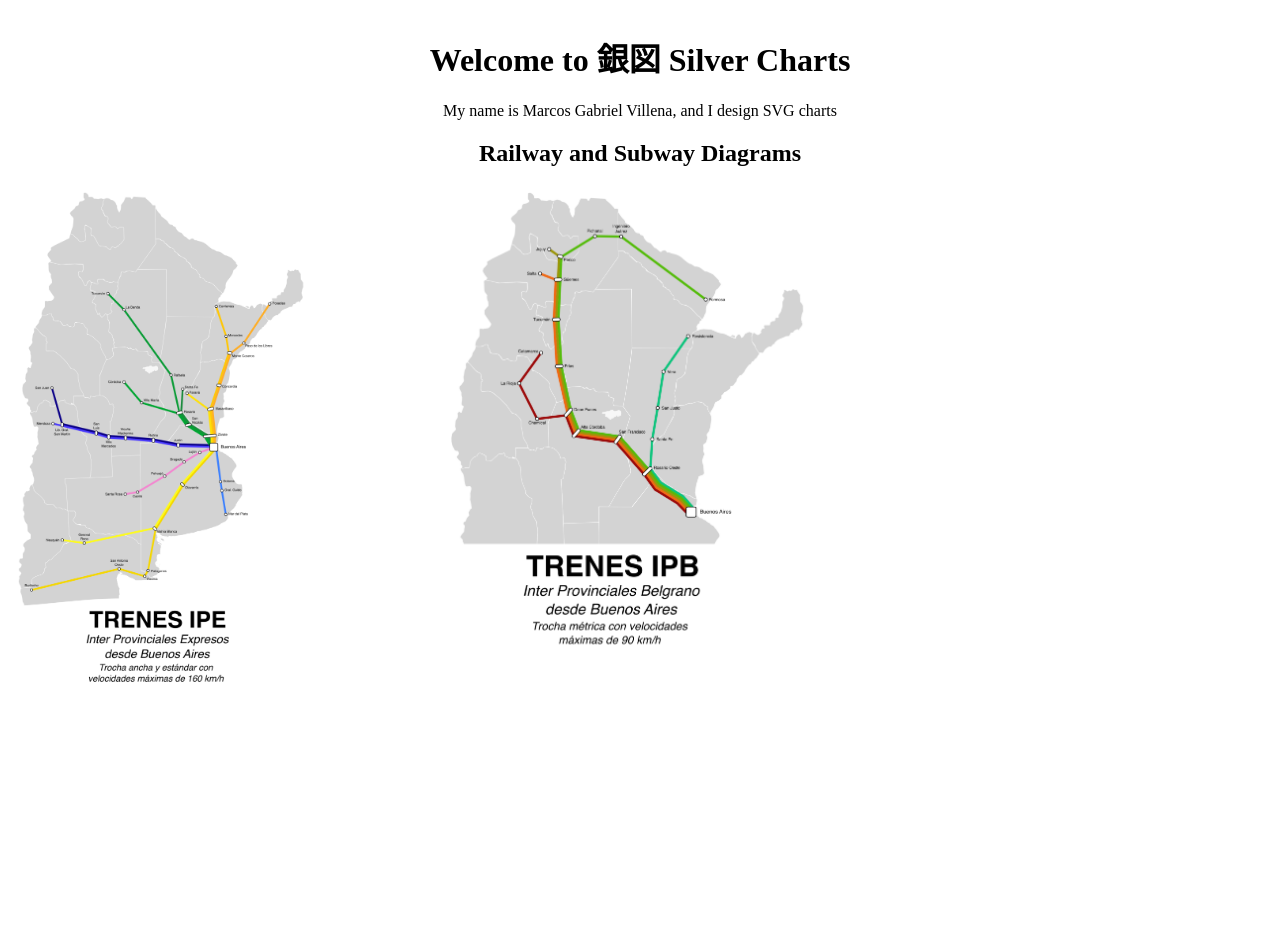
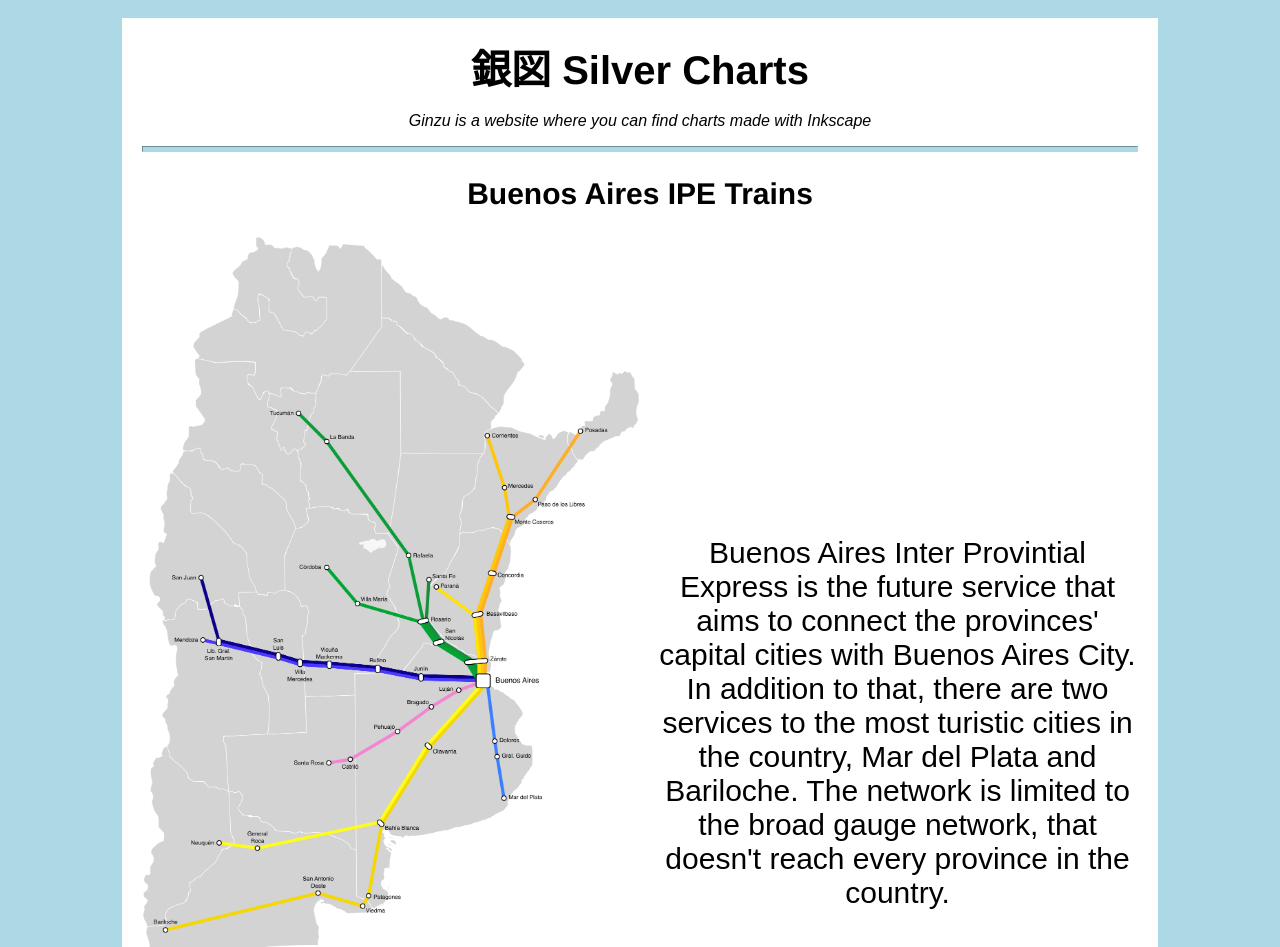
Before and after one commit to Silverbone6/ginzu.github.io, a plain HTML site: page index.html in a window 1280 px wide. Shown: the top 947 px of the page. Before the commit the page ends 800 px from the top, so only its background shows below. Drawn offline with Linux system fonts and the light colour scheme.

Commit message:
new maps uploaded

```diff
--- a/index.html
+++ b/index.html
@@ -3,20 +3,56 @@
   <head>
     <meta charset="utf-8" />
     <meta name="viewport" content="width=device-width, initial-scale=1.0" />
-    <title>銀図 Silver Charts</title>
+    <title>Ginzu 銀図 Silver Charts</title>
     <link href="styles.css" rel="stylesheet"/>
   </head>
   <body>
-    <h1>Welcome to 銀図 Silver Charts</h1>
-    <p>My name is Marcos Gabriel Villena, and I design SVG charts</p>
-    <h2>Railway and Subway Diagrams</h2>
-    <div class="row">
-      <div class="column">
-        <img src="Argentina IPE desde BS AS.png" alt="Inter Provintial Express from Buenos Aires">
-      </div>
-      <div class="column">
-        <img src="Argentina IPBelgrano desde BS AS.png" alt="Inter Provintial Belgrano from Buenos Aires">
-      </div>
+    <div class="menu">
+      <main>
+        <h1>銀図 Silver Charts</h1>
+        <p class="subtitle">Ginzu is a website where you can find charts made with Inkscape</p>
+        <hr>
+        <section>
+          <h2>Buenos Aires IPE Trains</h2>
+          <div class="container">
+            <div class="image">
+              <img src="Argentina IPE desde BS AS.png" alt="IPE_Bs_As"/>
+            </div>
+            <div class="description">
+              <p>Buenos Aires Inter Provintial Express is the future service that aims to connect the provinces' capital cities with Buenos Aires City. In addition to that, there are two services to the most turistic cities in the country, Mar del Plata and Bariloche. The network is limited to the broad gauge network, that doesn't reach every province in the country.</p>
+            </div>
+          </div>
+        </section>
+        <section>
+          <h2>Buenos Aires IPB Trains</h2>
+          <div class="container">
+            <div class="image">
+              <img src="Argentina IPBelgrano desde BS AS.png" alt="IPB_Bs_As"/>
+            </div>
+            <div class="description">
+              <p>Buenos Aires Inter Provintial Belgrano is the future service that compared to IPE, uses the metric gauge network, known as "Belgrano". It aims to connect every capital city where the IPE doesn't go. The metric gauge does reach other capital cities but due they are already served by IPE, there is no reason to include them. They will be included in regional Belgrano services.</p>
+            </div>
+          </div>
+        </section>
+        <section>
+          <h2>Argentinian Trains to the Coast</h2>
+          <div class="container">
+            <div class="image">
+              <img src="TAC.png" alt="TAC"/>
+            </div>
+            <div class="description">
+              <p>Argentinian Trains to the Coast is the future network that connects the principal cities of the country with the most famous city when it comes to summer vacation: Mar del Plata. In addition to that, there are included multiple shuttle services between middle-stations and Pinamar, Necochea, and Miramar, also famous for their beaches.</p>
+            </div>
+          </div>
+        </section>
+      </main>
+      <hr class="bottom-line">
+      <footer>
+        <p>
+          <a href="https://www.freecodecamp.org" target="_blank">Visit our website</a>
+        </p>
+        <p class="address">123 Free Code Camp Drive</p>
+      </footer>
     </div>
   </body>
 </html>
--- a/styles.css
+++ b/styles.css
@@ -1,15 +1,91 @@
 body {
-    font-family: "Yu Gothic UI";
-    padding: 5px;
+  background-color: lightblue;
+  font-family: sans-serif;
+  padding: 10px;
 }
+
+h1 {
+  font-size: 40px;
+  margin-top: 0;
+  margin-bottom: 15px;
+}
+
+h2 {
+  font-size: 30px;
+}
+
 h1, h2, p {
-    text-align: center;
+  text-align: center;
 }
+
+.subtitle {
+  font-style: italic;
+}
+
+.menu {
+  width: 80%;
+  background-color: white;
+  margin-left: auto;
+  margin-right: auto;
+  padding: 20px;
+  max-width: 1000px;
+}
+
+.container {
+  display: grid;
+  align-items: center;
+  grid-template-columns: 1fr 1fr;
+  column-gap: 5px;
+}
+
 img {
-    max-height: 500px;
+  max-width: 500px;
 }
-.column {
-    float: left;
-    width: 33.33%;
-    padding: 5px;
+
+.description {
+  font-size: 30px;
+  padding-left: 10px;
+  padding-top: 20%;
+  float: left;
 }
+
+hr {
+  height: 4px;
+  background-color: lightblue;
+  border-color: lightblue;
+}
+
+.bottom-line {
+  margin-top: 25px;
+}
+
+h1, h2 {
+  font-family: Helvetica, serif;
+}
+
+
+/* FOOTER */
+
+footer {
+  font-size: 14px;
+}
+
+.address {
+  margin-bottom: 5px;
+}
+
+a {
+  color: black;
+}
+
+a:visited {
+  color: black;
+}
+
+a:hover {
+  color: brown;
+}
+
+a:active {
+  color: brown;
+}
```
